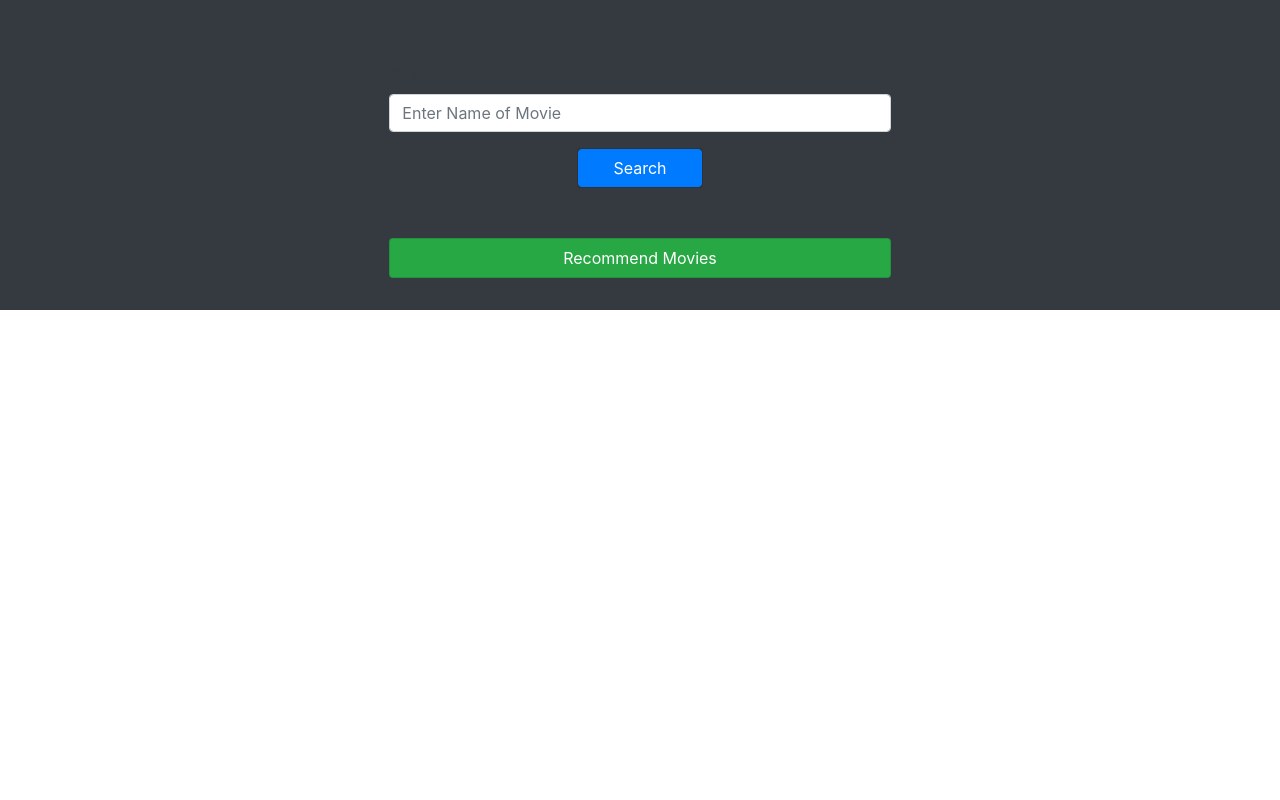
After one commit to Frostday/IMRDb, a Django app: page / in a window 1280 px wide. The commit adds this page. Run offline with Django 3.2, Linux system fonts and the light colour scheme; data that the repository does not hold is empty; some libraries are stand-ins or nearby versions.

Commit message:
django views, search, basic integration

```diff
--- a/imrdb/imrdb/urls.py
+++ b/imrdb/imrdb/urls.py
@@ -15,6 +15,9 @@ Including another URLconf
 """
 from django.contrib import admin
 from django.urls import path
+from django.conf import settings
+from django.conf.urls.static import static
+from mainpage import views
 
 admin.site.site_header = "IMrDb Admin Panel"
 admin.site.site_title = "IMrDb Admin Panel"
@@ -23,4 +26,5 @@ admin.site.enable_nav_sidebar = False
 
 urlpatterns = [
     path('admin/', admin.site.urls),
-]
+    path('', views.homepage, name='home'),
+] + static(settings.STATIC_URL, document_root=settings.STATIC_ROOT)
--- /dev/null
+++ b/imrdb/mainpage/templates/mainpage/404.HTML
@@ -0,0 +1,4 @@
+<html>
+<body>
+<align="center">
+<h1>404</h1></align></body></html>
--- /dev/null
+++ b/imrdb/mainpage/templates/mainpage/index.HTML
@@ -0,0 +1,61 @@
+<HTML>
+{% load static %}
+<head>
+    <meta charset="utf-8">
+    <meta name="viewport" content="width=device-width, initial-scale=1, shrink-to-fit=no">
+    <!-- Bootstrap -->
+    <link rel="stylesheet" href="https://maxcdn.bootstrapcdn.com/bootstrap/4.0.0/css/bootstrap.min.css" integrity="sha384-Gn5384xqQ1aoWXA+058RXPxPg6fy4IWvTNh0E263XmFcJlSAwiGgFAW/dAiS6JXm" crossorigin="anonymous">
+
+    <!-- icons -->
+    <script src="https://kit.fontawesome.com/a7e5305de0.js" crossorigin="anonymous"></script>
+
+    <!-- JS -->
+    <script src="https://code.jquery.com/jquery-3.2.1.slim.min.js" integrity="sha384-KJ3o2DKtIkvYIK3UENzmM7KCkRr/rE9/Qpg6aAZGJwFDMVNA/GpGFF93hXpG5KkN" crossorigin="anonymous"></script>
+    <script src="https://cdnjs.cloudflare.com/ajax/libs/popper.js/1.12.9/umd/popper.min.js" integrity="sha384-ApNbgh9B+Y1QKtv3Rn7W3mgPxhU9K/ScQsAP7hUibX39j7fakFPskvXusvfa0b4Q" crossorigin="anonymous"></script>
+    <script src="https://maxcdn.bootstrapcdn.com/bootstrap/4.0.0/js/bootstrap.min.js" integrity="sha384-JZR6Spejh4U02d8jOt6vLEHfe/JQGiRRSQQxSfFWpi1MquVdAyjUar5+76PVCmYl" crossorigin="anonymous"></script>
+
+
+    <title>IMRDb</title>
+</head>
+
+<body style="background-size: cover; background-position: center; background-repeat: no-repeat;">
+
+    <section id="search">
+        <div class="row">
+            <div class="col-sm-12 my-auto bg-dark">
+                <form class="container p-3 my-3 bg-transparent text-dark col-sm-5 rounded h-50" method="GET" action="">
+                    <div style="padding-top: 30px;"></div>
+                    <div class="form-group card-block w-30 mx-auto">
+                        <label for="name"><strong>Search</strong></label>
+                        <input type="text" class="form-control" name="q" value="{{ request.GET.q }}" id="anime_name" aria-describedby="emailHelp" placeholder="Enter Name of Movie">
+                    </div>
+                    <div class="card card-block w-25 mx-auto bg-dark">
+                        <button type="search" class="btn btn-primary">Search</button>
+                    </div>
+                    <div style="padding-top: 50px;"></div>
+                    <div class="card card-block mx-auto bg-success">
+                        <button type="recommend" class="btn btn-success">Recommend Movies</button>
+                    </div>
+                </form>
+            </div>
+        </div>
+    </section>
+
+    <section id="grid">
+        <div class="row" , style="padding: 30px;">
+            {% for m in movies.all %}
+            <div class="pricing-col col-lg-3 col-md-4" , style="padding: 20px;">
+                <div class="card bg-dark">
+                    {% if m.image %}
+                    <img class="card-img-top" src="{{ m.image_url }}" alt="Card image cap" width="200" height="300">
+                    {% endif %}
+                    <div class="card-body">
+                        <p class="card-text text-white"><strong>{{ m.name }}</strong></p>
+                        <button class="btn btn-lg btn-block btn-primary bg-primary" type="button">{{ m.stars }}</button>
+                    </div>
+                </div>
+            </div>
+            {% endfor %}
+        </div>
+    </section>
+</body>
--- a/imrdb/mainpage/views.py
+++ b/imrdb/mainpage/views.py
@@ -1,3 +1,14 @@
 from django.shortcuts import render
+from .models import Movie
+from django.shortcuts import render, redirect, get_object_or_404
+from django.db.models import Q
 
 # Create your views here.
+def homepage(request):
+    movies = Movie.objects.all()
+    query = request.GET.get("q")
+    if query:
+        movies = movies.filter(
+            Q(name__icontains=query)
+        ).distinct()
+    return render(request, 'mainpage/index.html', {'movies': movies})
--- a/templates/index.HTML
+++ b/templates/index.HTML
@@ -1,5 +1,4 @@
 <HTML>
-
 <head>
     <meta charset="utf-8">
     <meta name="viewport" content="width=device-width, initial-scale=1, shrink-to-fit=no">
```
Also changed, not shown: imrdb/imrdb/settings.py (+11 -0 lines), imrdb/mainpage/models.py (+20 -0 lines), imrdb/mainpage/migrations/0002_movie_image.py (added), imrdb/mainpage/static/placeholder.png (added), imrdb/media/Screen_Shot_2020-07-29_at_7.42.57_PM.png (added).
